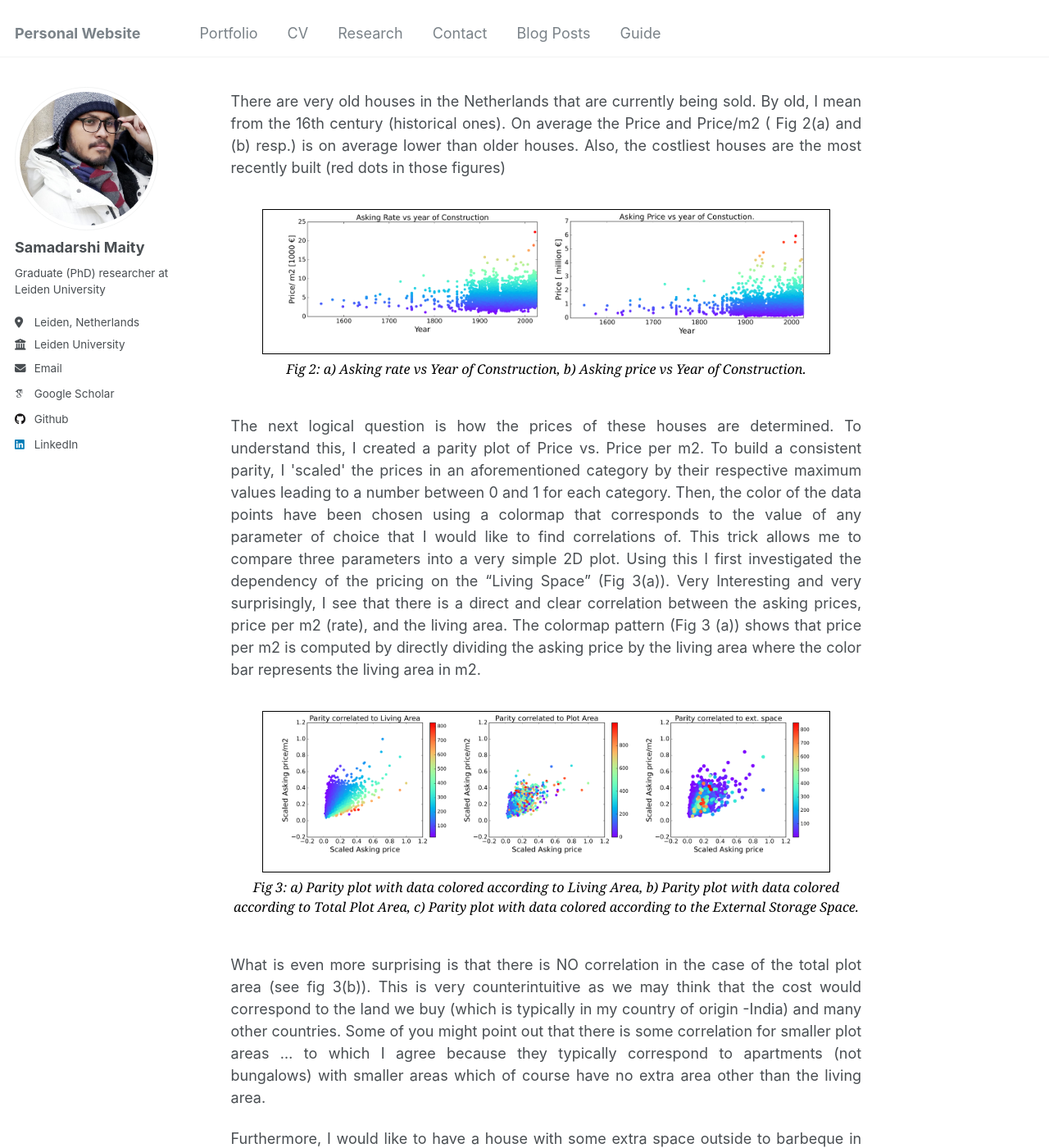
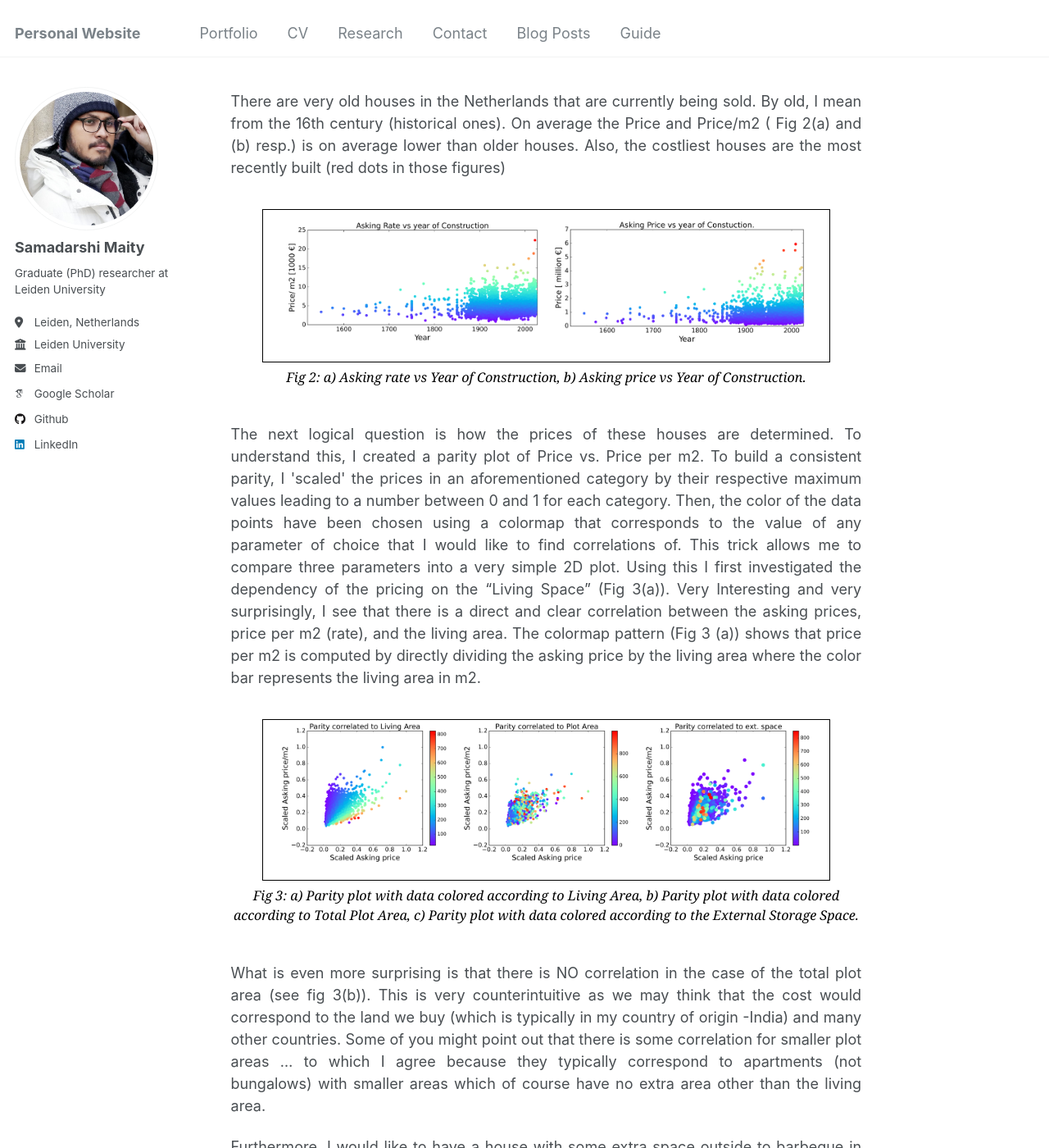
Before and after one commit to Samadarshi-Maity/Samadarshi-Maity.github.io, a Jekyll site: the page built from _portfolio/portfolio-2.html, in a window 1280 px wide and 1400 px high, scrolled down 1293 px. Shown: the whole window at 82% size. Built offline with Jekyll 4.4.1, drawn with Linux system fonts in a browser that asks for light colours; some web fonts are replaced.

Commit message:
Update portfolio-2.html

```diff
--- a/_portfolio/portfolio-2.html
+++ b/_portfolio/portfolio-2.html
@@ -44,7 +44,7 @@
         /* Styling for images */
         .two-columns .image-container img {
             width:45%; /* Two-column layout by default */
-	    vertical-align: middle; /* try putting it in the middle*/
+	    margin-top: 10px; /* try putting it in the middle*/
         }
 
         /* Three-column layout */
```
